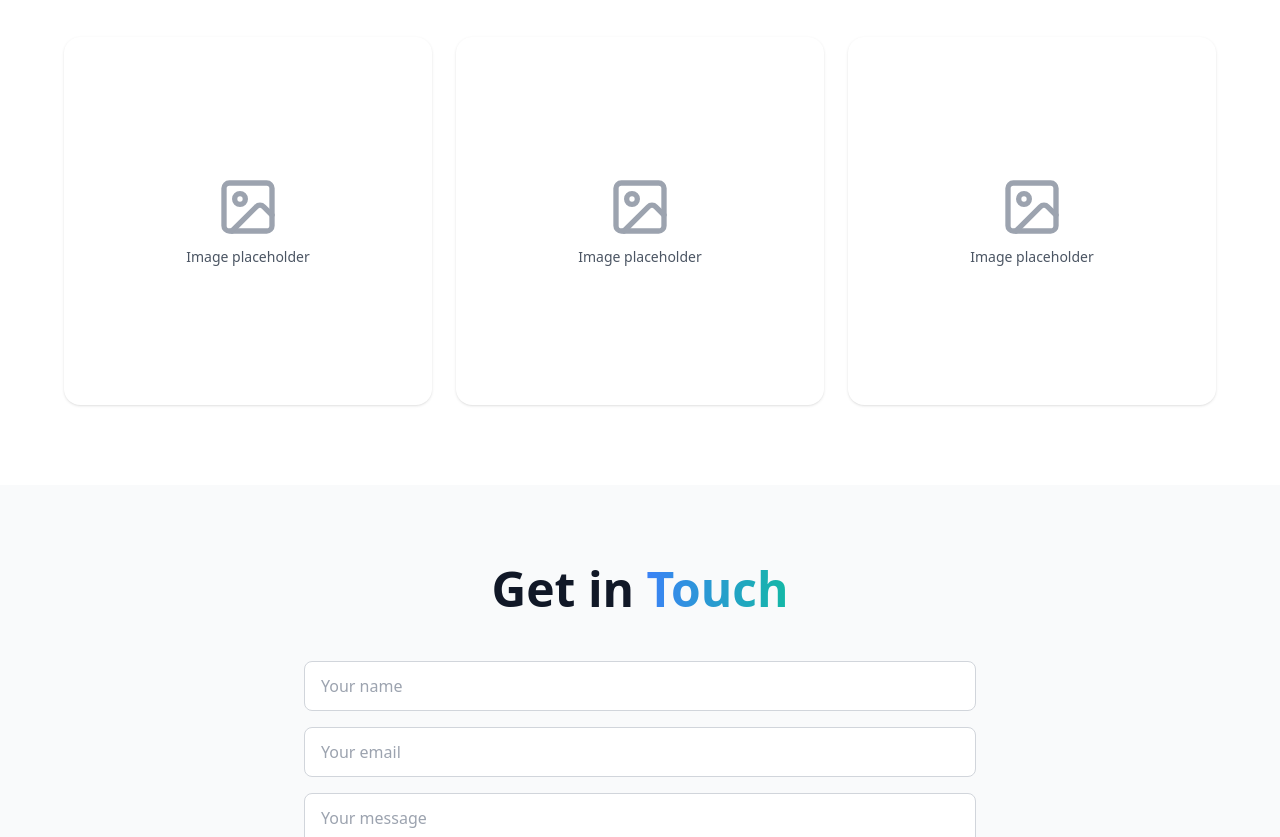
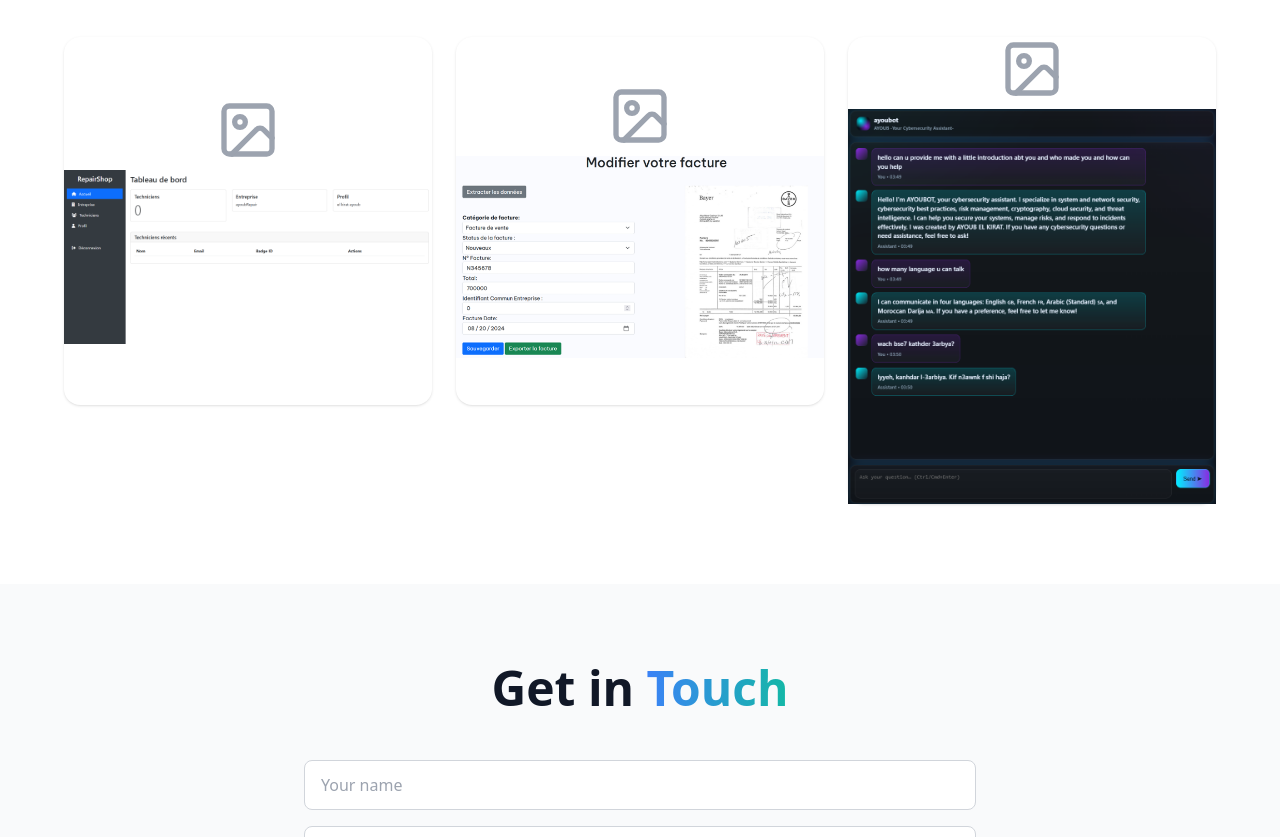
Before and after one commit to ay25gamer/Portfolio-Ayoub-main, a website: page index.html in a window 1280 px wide. Shown: the part 8354-9191 px from the top of the page. Drawn offline with nearby package versions, Linux system fonts and the light colour scheme.

Commit message:
Update index.html

```diff
--- a/index.html
+++ b/index.html
@@ -614,19 +614,19 @@
           <div class="aspect-square rounded-2xl bg-white dark:bg-gray-800 shadow flex items-center justify-center">
             <div class="text-center">
               <i data-lucide="image" class="mx-auto text-gray-400 dark:text-gray-600" style="width:64px;height:64px"></i>
-              <p class="mt-2 text-sm text-gray-600 dark:text-gray-400">Image placeholder</p>
+              <p class="mt-2 text-sm text-gray-600 dark:text-gray-400"><img src="img0.png" alt="Ayoub El Kirat" ... /></p>
             </div>
           </div>
           <div class="aspect-square rounded-2xl bg-white dark:bg-gray-800 shadow flex items-center justify-center">
             <div class="text-center">
               <i data-lucide="image" class="mx-auto text-gray-400 dark:text-gray-600" style="width:64px;height:64px"></i>
-              <p class="mt-2 text-sm text-gray-600 dark:text-gray-400">Image placeholder</p>
+              <p class="mt-2 text-sm text-gray-600 dark:text-gray-400"><img src="img2.png" alt="Ayoub El Kirat" ... /></p>
             </div>
           </div>
           <div class="aspect-square rounded-2xl bg-white dark:bg-gray-800 shadow flex items-center justify-center">
             <div class="text-center">
               <i data-lucide="image" class="mx-auto text-gray-400 dark:text-gray-600" style="width:64px;height:64px"></i>
-              <p class="mt-2 text-sm text-gray-600 dark:text-gray-400">Image placeholder</p>
+              <p class="mt-2 text-sm text-gray-600 dark:text-gray-400"><img src="img3.png" alt="Ayoub El Kirat" ... /></p>
             </div>
           </div>
         </div>
```
